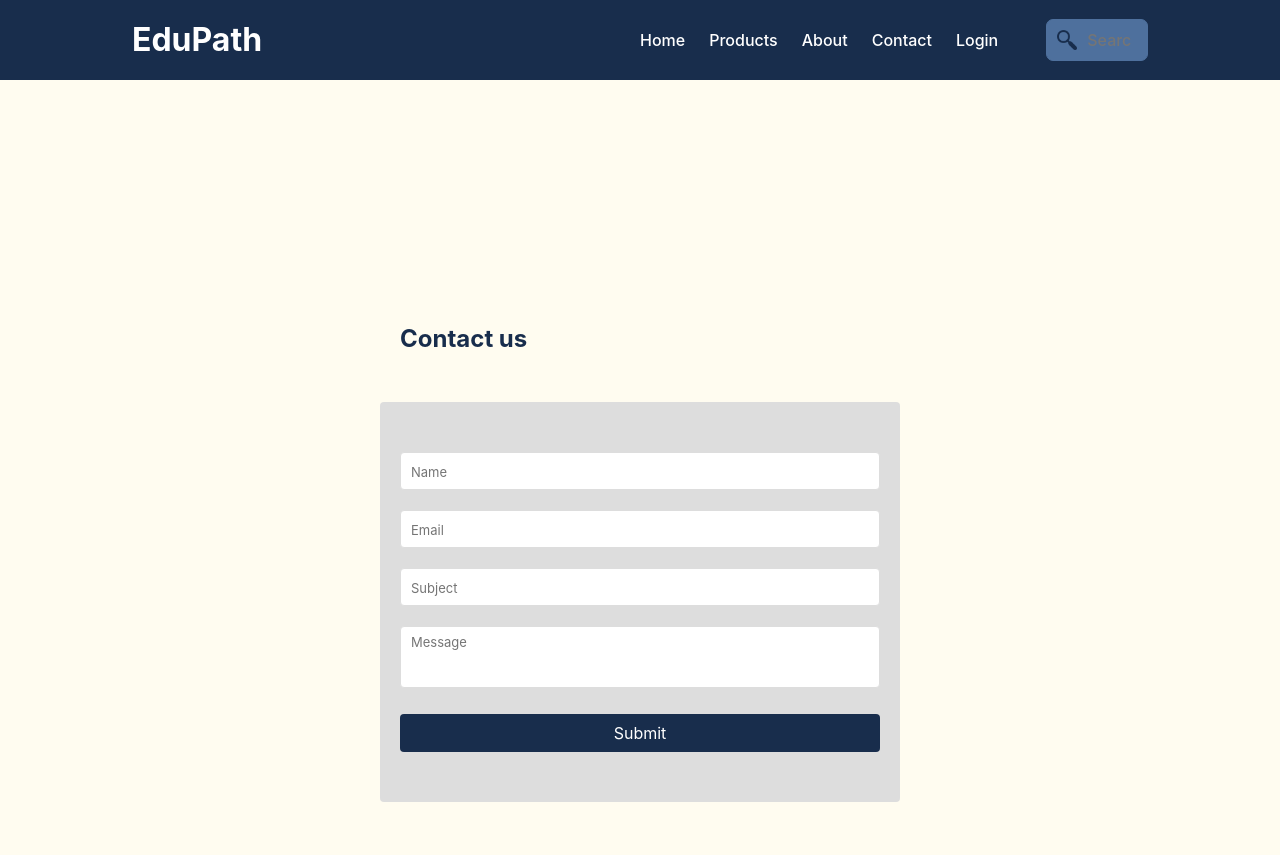
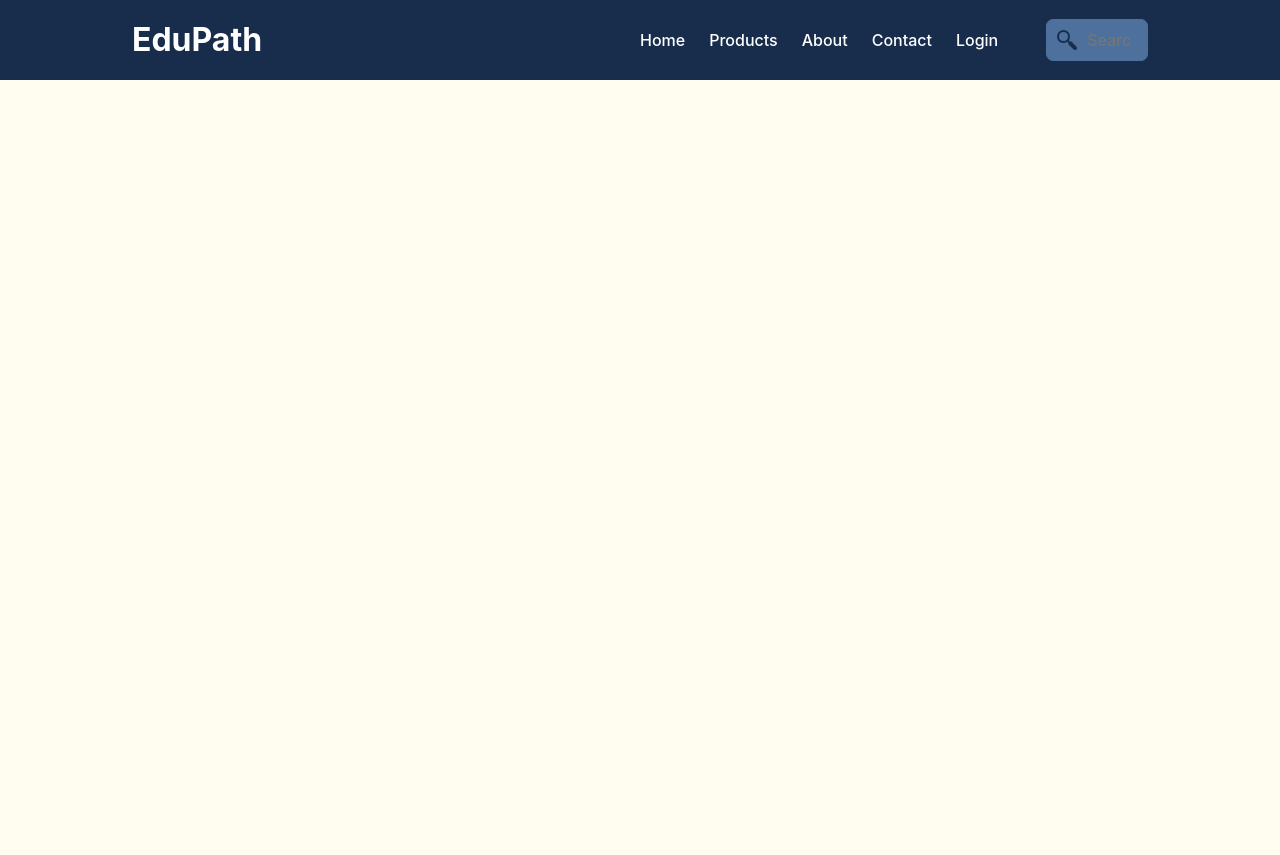
Before and after one commit to stefanoturcarelli/edupath-elearning, a plain HTML site: page contact-us.html in a window 1280 px wide. Shown: the top 855 px of the page. Drawn offline with Linux system fonts and the light colour scheme; a web font is replaced by a local one.

Commit message:
Update contact-us.html
Deleted html content. Replaced with 1 row and 3 columns flex.

```diff
--- a/contact-us.html
+++ b/contact-us.html
@@ -47,48 +47,15 @@
       </div>
     </div>
   </header>
-
   <main>
     <div class="container">
-
-
-      <section class="contact-us-section">
-
-        <form action="submit">
-
-          <div class="contact-title">
-            <h2>Contact us</h2>
-          </div>
-
-
-          <div class="contact-form">
-            <div class="form-input">
-              <input type="text" placeholder="Name" class="form-control" />
-            </div>
-            <div class="form-input">
-              <input type="email" placeholder="Email" class="form-control" />
-            </div>
-            <div class="form-input">
-              <input type="text" placeholder="Subject" class="form-control" />
-            </div>
-            <div class="form-input">
-              <textarea placeholder="Message" class="form-control"></textarea>
-            </div>
-            <div class="form-input">
-              <button type="submit">Submit</button>
-            </div>
-          </div>
-
-
-        </form>
-
-
-      </section>
-
-
+      <div class="row">
+          <div class="column one"></div>
+          <div class="column two"></div>
+          <div class="column three"></div>
+      </div>
     </div>
   </main>
-
   <footer>
     <div class="container">
       <div class="flex-container">
```
